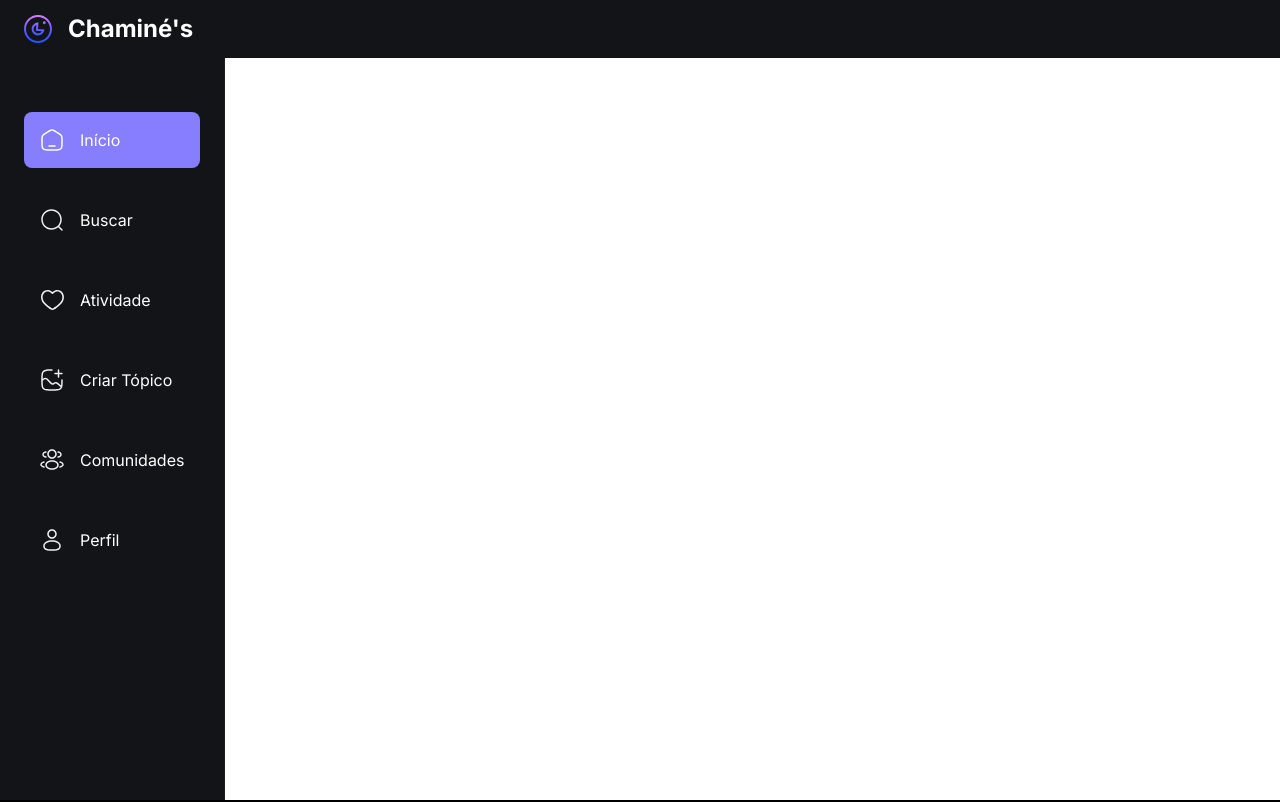
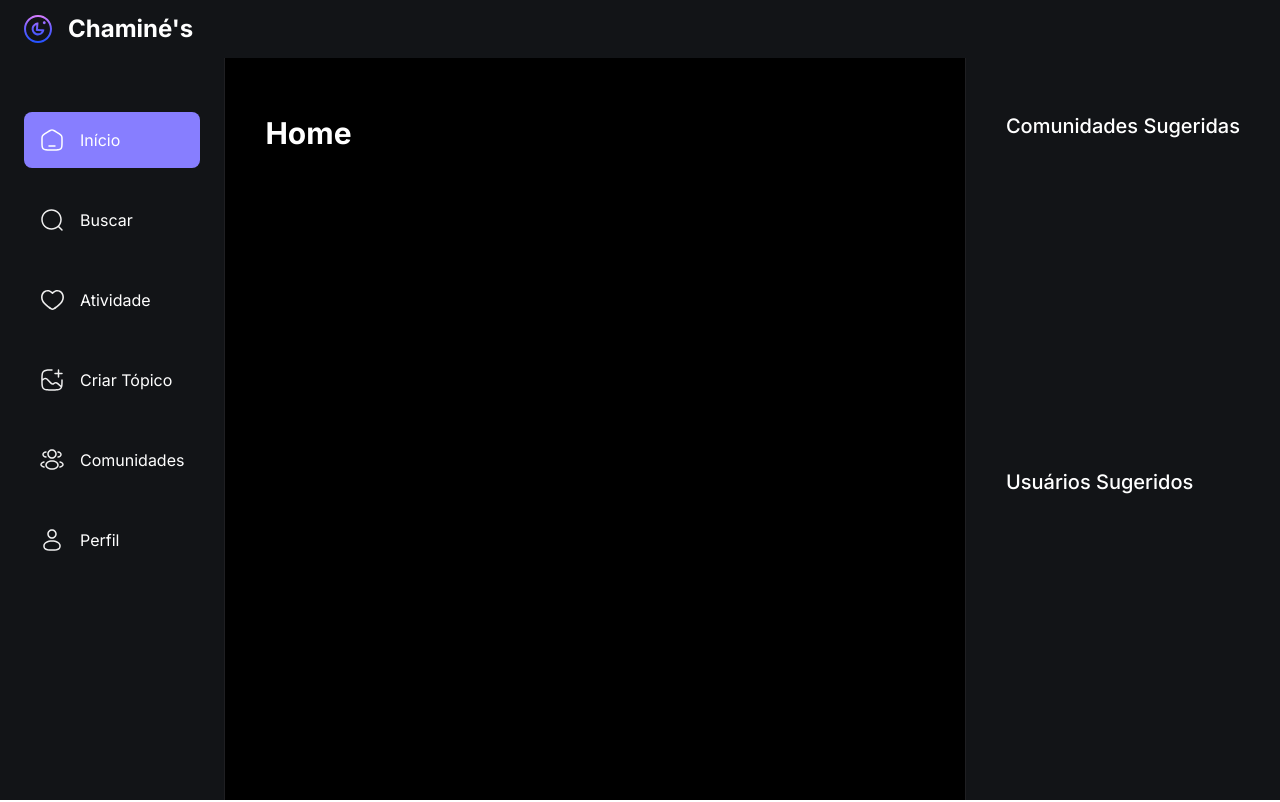
Before and after one commit to gafanhotoalexandre/chamines, a Next.js app: page / in a window 1280 px wide. Shown: the top 802 px of the page. Built offline with nearby package versions, Linux system fonts and the light colour scheme; no server answers.

Commit message:
criando rightsidebar

```diff
--- a/app/(root)/layout.tsx
+++ b/app/(root)/layout.tsx
@@ -27,7 +27,7 @@
       <html lang="pt-br">
         <body className={inter.className}>
           <Topbar />
-          <main>
+          <main className="flex flex-row">
             <LeftSidebar />
 
             <section className="main-container">
--- a/components/shared/RightSidebar.tsx
+++ b/components/shared/RightSidebar.tsx
@@ -1,3 +1,17 @@
 export function RightSidebar() {
-  return <h2>RightSidebar</h2>
+  return (
+    <section className="custom-scrollbar rightsidebar">
+      <div className="flex flex-1 flex-col justify-start">
+        <h3 className="text-heading4-medium text-light-1">
+          Comunidades Sugeridas
+        </h3>
+      </div>
+
+      <div className="flex flex-1 flex-col justify-start">
+        <h3 className="text-heading4-medium text-light-1">
+          Usuários Sugeridos
+        </h3>
+      </div>
+    </section>
+  )
 }
```
